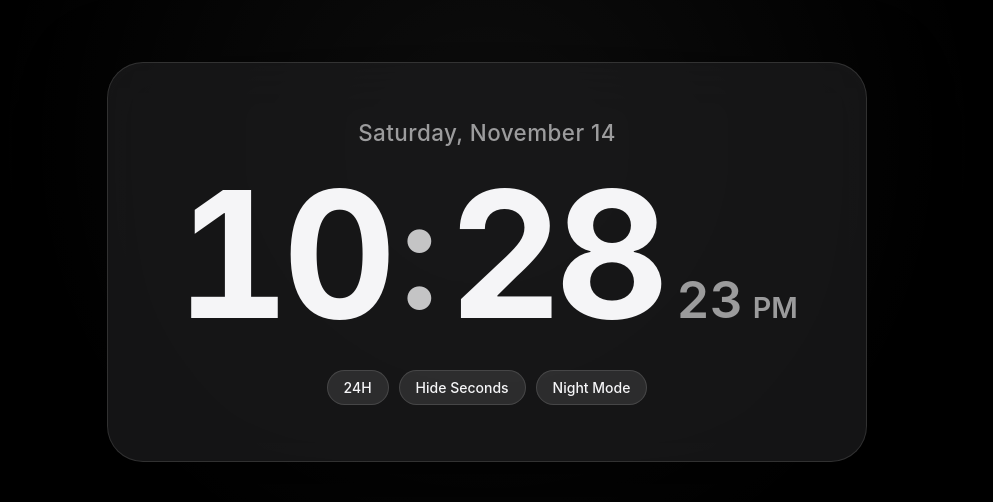
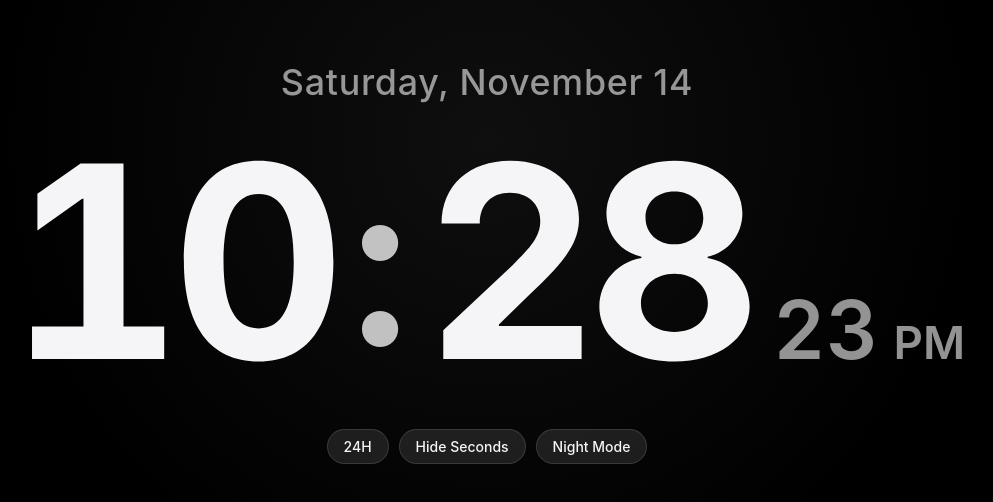
Before and after one commit to PedroLiu1999/standby-clock, a website built with Vite: page index.html in a window 1280 px wide. Shown: the part 138-640 px from the top of the page, without its empty margins (153-1146 px from the left). Built offline with nearby package versions, Linux system fonts and the light colour scheme.

Commit message:
Make StandBy clock full-bleed and adaptive to browser window size

```diff
--- a/index.html
+++ b/index.html
@@ -2,7 +2,7 @@
 <html lang="en">
   <head>
     <meta charset="UTF-8" />
-    <meta name="viewport" content="width=device-width, initial-scale=1.0" />
+    <meta name="viewport" content="width=device-width, initial-scale=1.0, viewport-fit=cover" />
     <title>StandBy Clock</title>
   </head>
   <body>
--- a/src/style.css
+++ b/src/style.css
@@ -39,10 +39,13 @@ body {
 }
 
 .stage {
+  width: 100%;
   min-height: 100%;
+  height: 100dvh;
   display: grid;
   place-items: center;
-  padding: 24px;
+  padding: clamp(16px, 3vmin, 48px);
+  overflow: hidden;
   background: radial-gradient(
     circle at 50% 35%,
     rgba(255, 255, 255, 0.06),
@@ -59,43 +62,40 @@ body.night .stage {
 }
 
 .clock-card {
-  width: min(92vw, 760px);
-  padding: clamp(28px, 6vw, 56px);
-  border-radius: 36px;
-  background: var(--card-bg);
-  border: 1px solid var(--card-border);
-  backdrop-filter: blur(28px);
-  -webkit-backdrop-filter: blur(28px);
-  box-shadow: 0 24px 80px rgba(0, 0, 0, 0.65);
+  width: 100%;
+  height: 100%;
   display: flex;
   flex-direction: column;
   align-items: center;
-  gap: 20px;
+  justify-content: center;
+  gap: clamp(12px, 3dvh, 40px);
 }
 
 .date-row {
-  font-size: clamp(1rem, 2.4vw, 1.4rem);
+  font-size: clamp(0.95rem, min(2.8dvw, 5.5dvh), 3.5rem);
   font-weight: 500;
   letter-spacing: 0.02em;
   color: var(--text-secondary);
+  text-align: center;
 }
 
 .time-row {
   display: flex;
   align-items: baseline;
   justify-content: center;
+  font-size: clamp(2.5rem, min(21dvw, 50dvh), 40rem);
   font-variant-numeric: tabular-nums;
   line-height: 1;
 }
 
 .digits {
-  font-size: clamp(4.5rem, 18vw, 11rem);
+  font-size: 1em;
   font-weight: 700;
   letter-spacing: -0.04em;
 }
 
 .colon {
-  font-size: clamp(4rem, 16vw, 9.5rem);
+  font-size: 0.86em;
   font-weight: 600;
   margin: 0 0.06em;
   transform: translateY(-0.06em);
@@ -107,7 +107,7 @@ body.night .stage {
 }
 
 .seconds {
-  font-size: clamp(1.6rem, 5vw, 3.2rem);
+  font-size: 0.3em;
   font-weight: 600;
   color: var(--text-secondary);
   margin-left: 0.28em;
@@ -118,7 +118,7 @@ body.night .stage {
 }
 
 .ampm {
-  font-size: clamp(1.1rem, 2.8vw, 1.8rem);
+  font-size: 0.17em;
   font-weight: 600;
   color: var(--text-secondary);
   margin-left: 0.35em;
```
